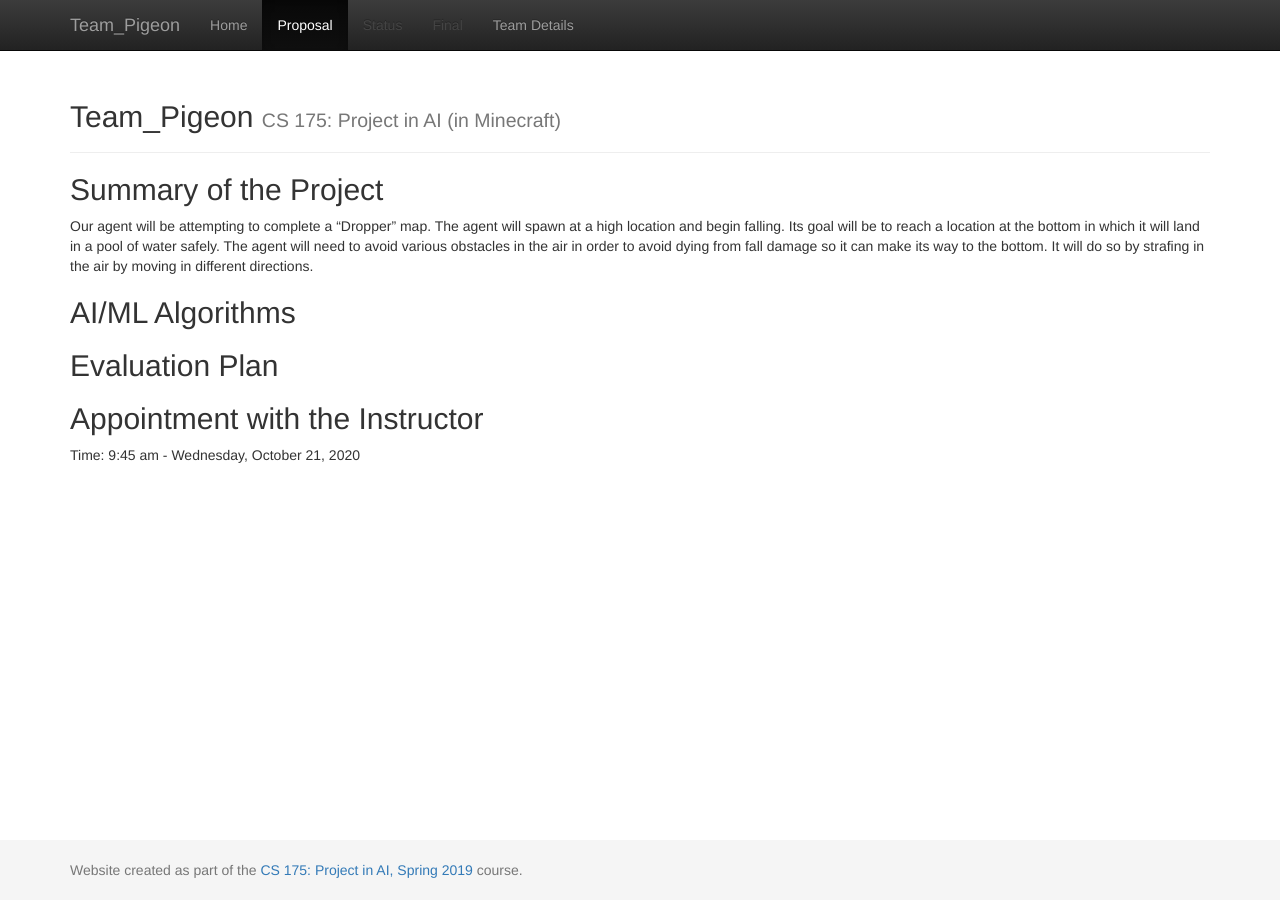
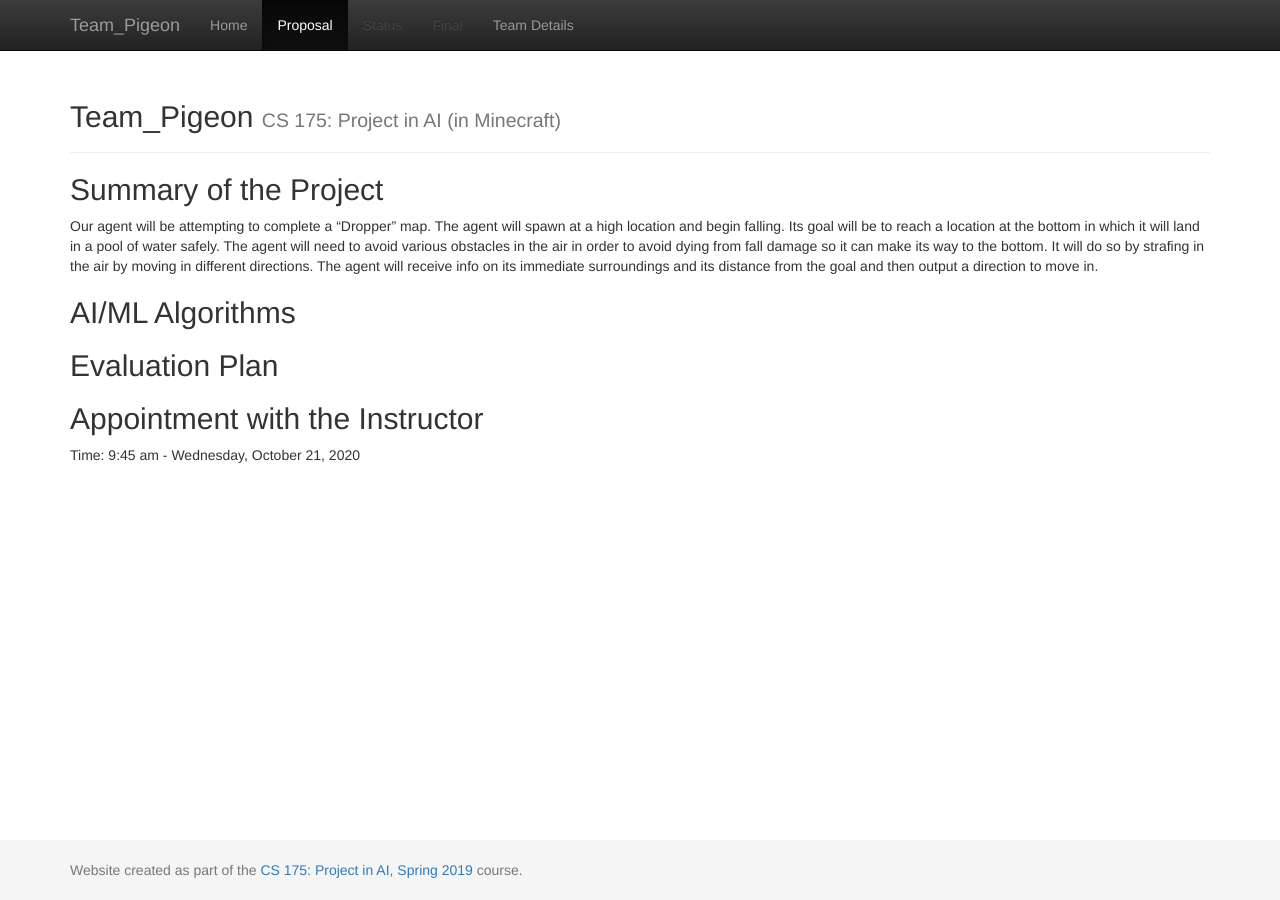
Before and after one commit to shanshs/Team-Pigeon, a Jekyll site: the page built from docs/proposal.md, in a window 1280 px wide. Built offline with Jekyll 4.4.1, drawn with Linux system fonts in a browser that asks for light colours.

Commit message:
Update proposal.md

```diff
--- a/docs/proposal.md
+++ b/docs/proposal.md
@@ -4,7 +4,7 @@ title:  Team
 ---
 
 ## Summary of the Project
-Our agent will be attempting to complete a “Dropper” map. The agent will spawn at a high location and begin falling. Its goal will be to reach a location at the bottom in which it will land in a pool of water safely. The agent will need to avoid various obstacles in the air in order to avoid dying from fall damage so it can make its way to the bottom. It will do so by strafing in the air by moving in different directions.
+Our agent will be attempting to complete a “Dropper” map. The agent will spawn at a high location and begin falling. Its goal will be to reach a location at the bottom in which it will land in a pool of water safely. The agent will need to avoid various obstacles in the air in order to avoid dying from fall damage so it can make its way to the bottom. It will do so by strafing in the air by moving in different directions. The agent will receive info on its immediate surroundings and its distance from the goal and then output a direction to move in.
 
 ## AI/ML Algorithms
 
```
